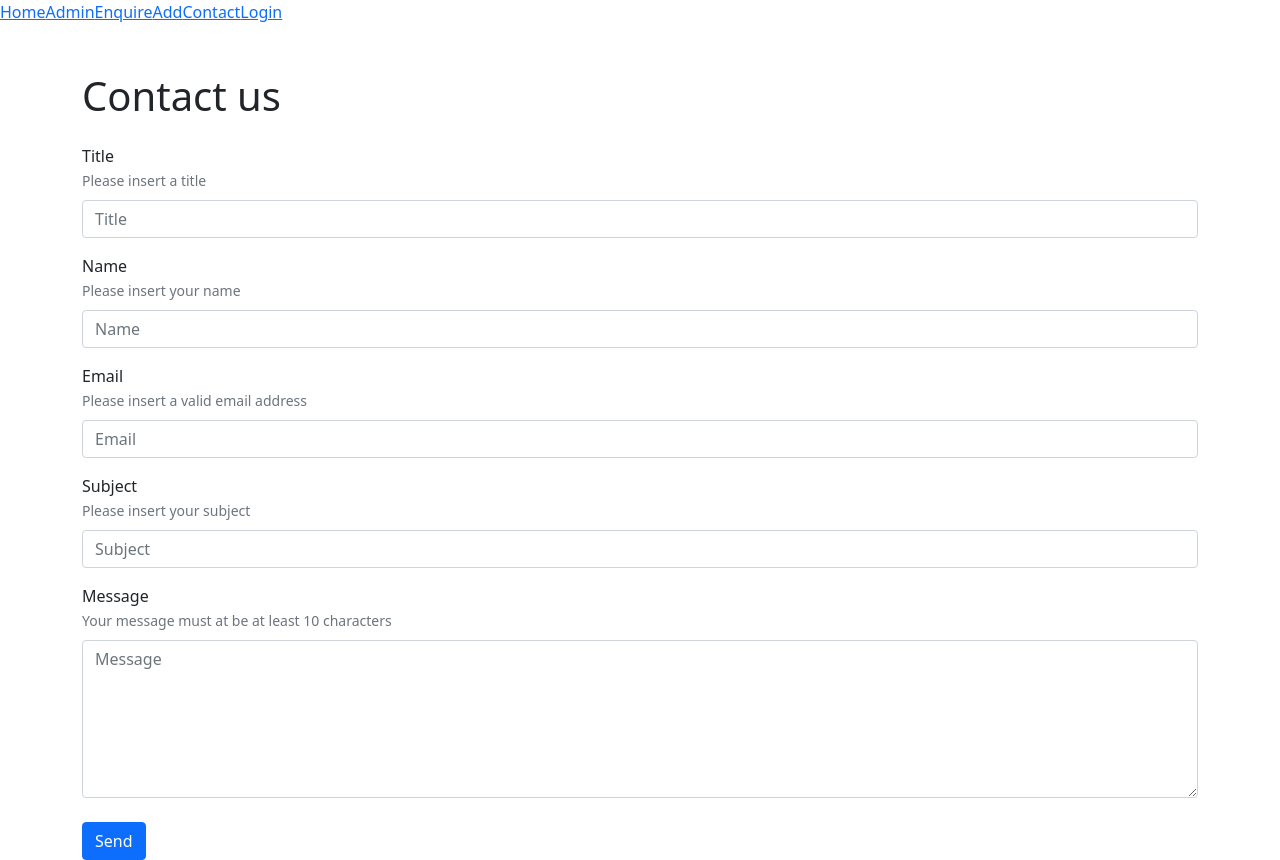
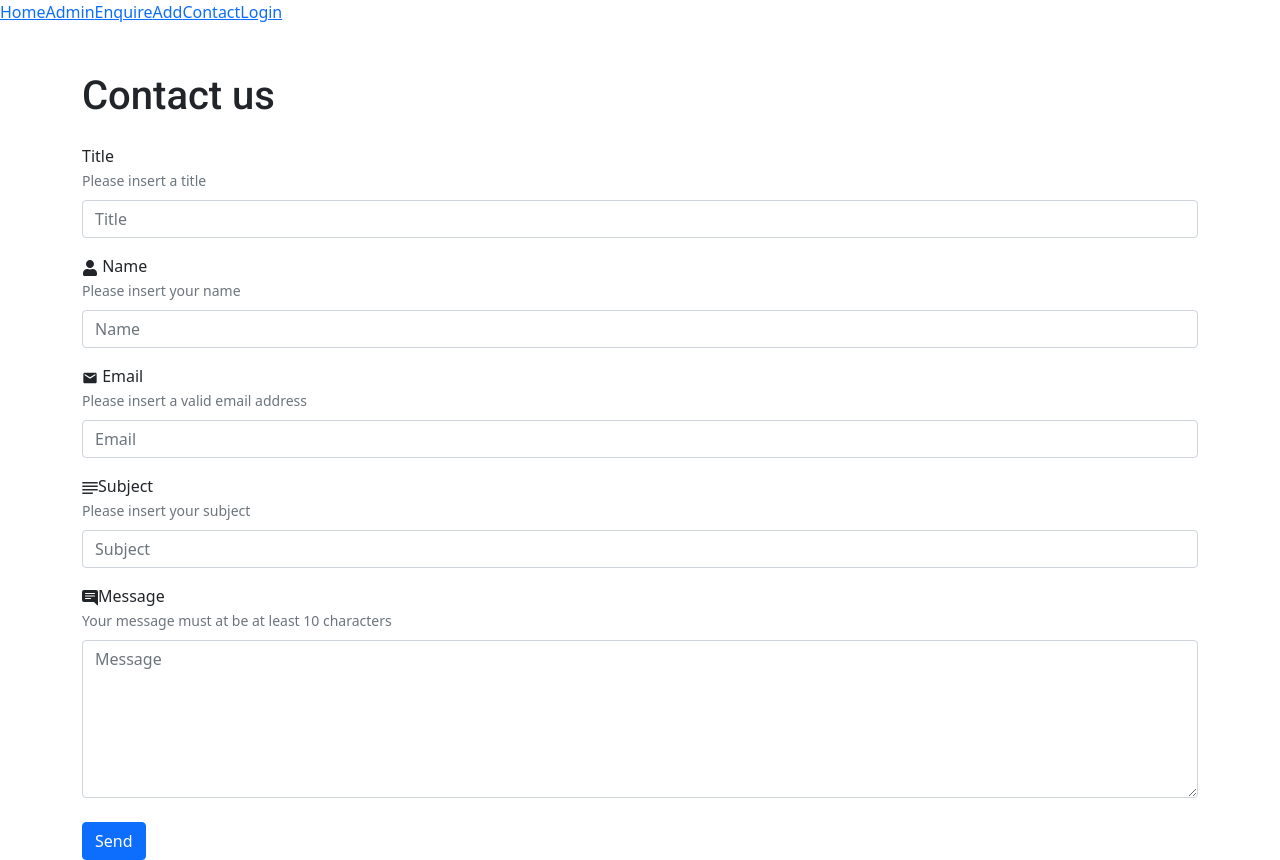
Before and after one commit to Noroff-FEU-Assignments/project-exam-2-Iselinklementin, a Next.js app: page /contact in a window 1280 px wide. Built offline with nearby package versions, Linux system fonts and the light colour scheme.

Commit message:
added fonts and react-icon

```diff
--- a/components/form/ContactForm.js
+++ b/components/form/ContactForm.js
@@ -8,6 +8,10 @@ import { CONTACT_URL, LIGHT_AUTH } from "../../constants/api";
 import { schema } from "../../utils/schemaValidation/contactFormSchema";
 import { Form, Button } from "react-bootstrap";
 import AlertBox from "../common/AlertBox";
+import { FaUser } from "react-icons/fa";
+import { MdEmail } from "react-icons/md";
+import { GrTextAlignFull } from "react-icons/gr";
+import { BsFillChatRightTextFill } from "react-icons/bs";
 
 function ContactForm() {
   const [submitting, setSubmitting] = useState(false);
@@ -66,7 +70,9 @@ function ContactForm() {
 
         {/* Name  */}
         <Form.Group className="mt-3">
-          <Form.Label className="d-block mb-0">Name</Form.Label>
+          <Form.Label className="d-block mb-0">
+            <FaUser /> Name
+          </Form.Label>
           <Form.Text className="text-muted">Please insert your name</Form.Text>
           <Form.Control type="text" placeholder="Name" className="mt-2" {...register("name")} />
           {errors.name && (
@@ -78,7 +84,9 @@ function ContactForm() {
 
         {/* Email  */}
         <Form.Group className="mt-3">
-          <Form.Label className="d-block mb-0">Email</Form.Label>
+          <Form.Label className="d-block mb-0">
+            <MdEmail /> Email
+          </Form.Label>
           <Form.Text className="text-muted">Please insert a valid email address</Form.Text>
           <Form.Control type="email" placeholder="Email" className="mt-2" {...register("email")} />
           {errors.email && (
@@ -89,7 +97,10 @@ function ContactForm() {
         </Form.Group>
 
         <Form.Group className="mt-3">
-          <Form.Label className="d-block mb-0">Subject</Form.Label>
+          <Form.Label className="d-block mb-0">
+            <GrTextAlignFull />
+            Subject
+          </Form.Label>
           <Form.Text className="text-muted">Please insert your subject</Form.Text>
           <Form.Control type="text" placeholder="Subject" className="mt-2" {...register("subject")} />
           {errors.subject && (
@@ -100,7 +111,10 @@ function ContactForm() {
         </Form.Group>
 
         <Form.Group className="mt-3">
-          <Form.Label className="d-block mb-0">Message</Form.Label>
+          <Form.Label className="d-block mb-0">
+            <BsFillChatRightTextFill />
+            Message
+          </Form.Label>
           <Form.Text className="text-muted">Your message must at be at least 10 characters</Form.Text>
           <Form.Control as="textarea" rows={6} placeholder="Message" className="mt-2" {...register("message")} />
           {errors.message && (
--- a/package.json
+++ b/package.json
@@ -17,6 +17,7 @@
     "react-bootstrap": "^2.3.0",
     "react-dom": "18.0.0",
     "react-hook-form": "^7.30.0",
+    "react-icons": "^4.3.1",
     "react-select": "^5.3.0",
     "yup": "^0.32.11"
   },
--- /dev/null
+++ b/pages/_document.js
@@ -0,0 +1,24 @@
+import Document, { Html, Head, Main, NextScript } from "next/document";
+
+class MyDocument extends Document {
+  render() {
+    return (
+      <Html>
+        <Head>
+          <link rel="preconnect" href="https://fonts.googleapis.com" />
+          <link rel="preconnect" href="https://fonts.gstatic.com" crossorigin />
+          <link
+            href="https://fonts.googleapis.com/css2?family=Raleway:ital,wght@0,600;0,700;1,400&family=Roboto:wght@400;500;700&display=swap"
+            rel="stylesheet"
+          />
+        </Head>
+        <body>
+          <Main />
+          <NextScript />
+        </body>
+      </Html>
+    );
+  }
+}
+
+export default MyDocument;
--- a/styles/Home.module.css
+++ b/styles/Home.module.css
@@ -1,3 +1,5 @@
+/* @import url("https://fonts.googleapis.com/css2?family=Raleway:ital,wght@0,600;0,700;1,400&family=Roboto:wght@400;500;700&display=swap"); */
+
 .container {
   padding: 0 2rem;
 }
@@ -61,8 +63,8 @@
   border-radius: 5px;
   padding: 0.75rem;
   font-size: 1.1rem;
-  font-family: Menlo, Monaco, Lucida Console, Liberation Mono, DejaVu Sans Mono,
-    Bitstream Vera Sans Mono, Courier New, monospace;
+  font-family: Menlo, Monaco, Lucida Console, Liberation Mono, DejaVu Sans Mono, Bitstream Vera Sans Mono, Courier New,
+    monospace;
 }
 
 .grid {
--- a/styles/globals.css
+++ b/styles/globals.css
@@ -1,18 +1,19 @@
+*,
+*::before,
+*::after {
+  box-sizing: border-box;
+}
+
 html,
 body {
   padding: 0;
   margin: 0;
-  font-family: -apple-system, BlinkMacSystemFont, Segoe UI, Roboto, Oxygen, Ubuntu, Cantarell, Fira Sans, Droid Sans,
-    Helvetica Neue, sans-serif;
+  font-family: Roboto, sans-serif;
 }
 
 a {
   color: inherit;
   text-decoration: none;
-}
-
-* {
-  box-sizing: border-box;
 }
 
 .img-div {
@@ -21,3 +22,8 @@ a {
   width: 200px;
   margin-bottom: 2rem;
 }
+
+h1 {
+  font-family: Roboto, sans-serif;
+  /* font-family: Raleway, sans-serif; */
+}
```
Also changed, not shown: lib/getStays.js (+6 -1 lines), pages/admin.js (+44 -5 lines), pages/index.js (+2 -7 lines), 1 other file (tests, documents, lock files or other folders).
